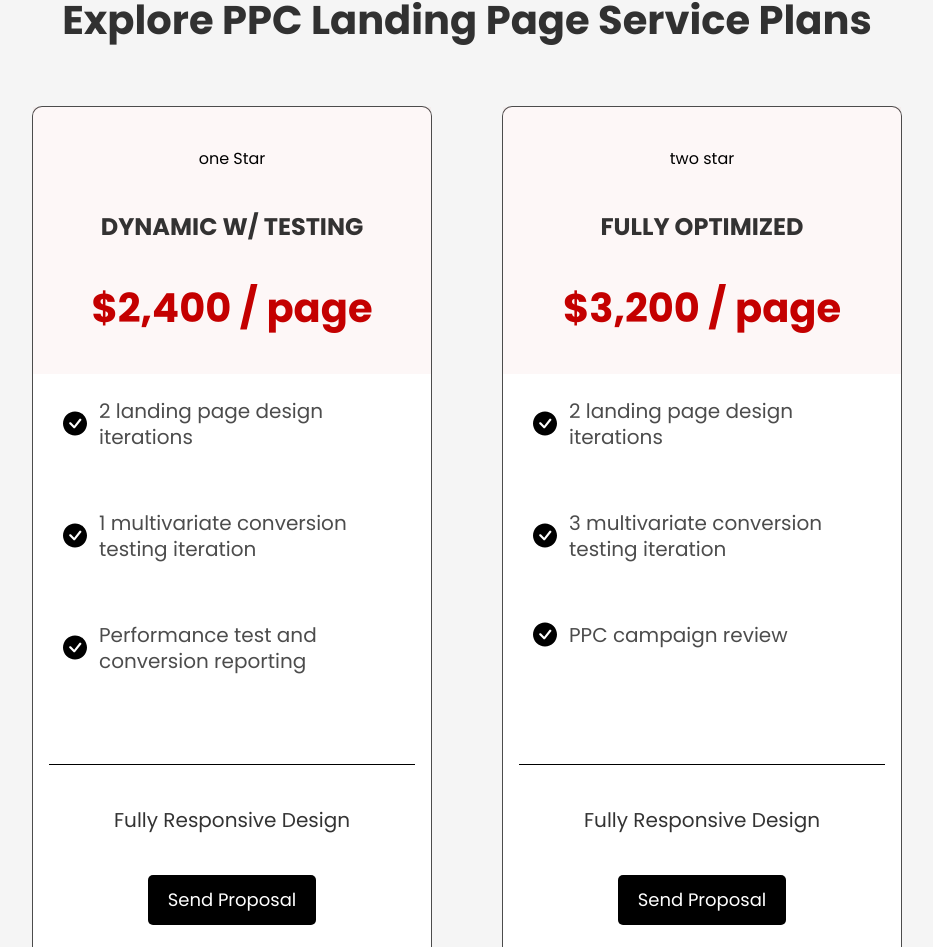
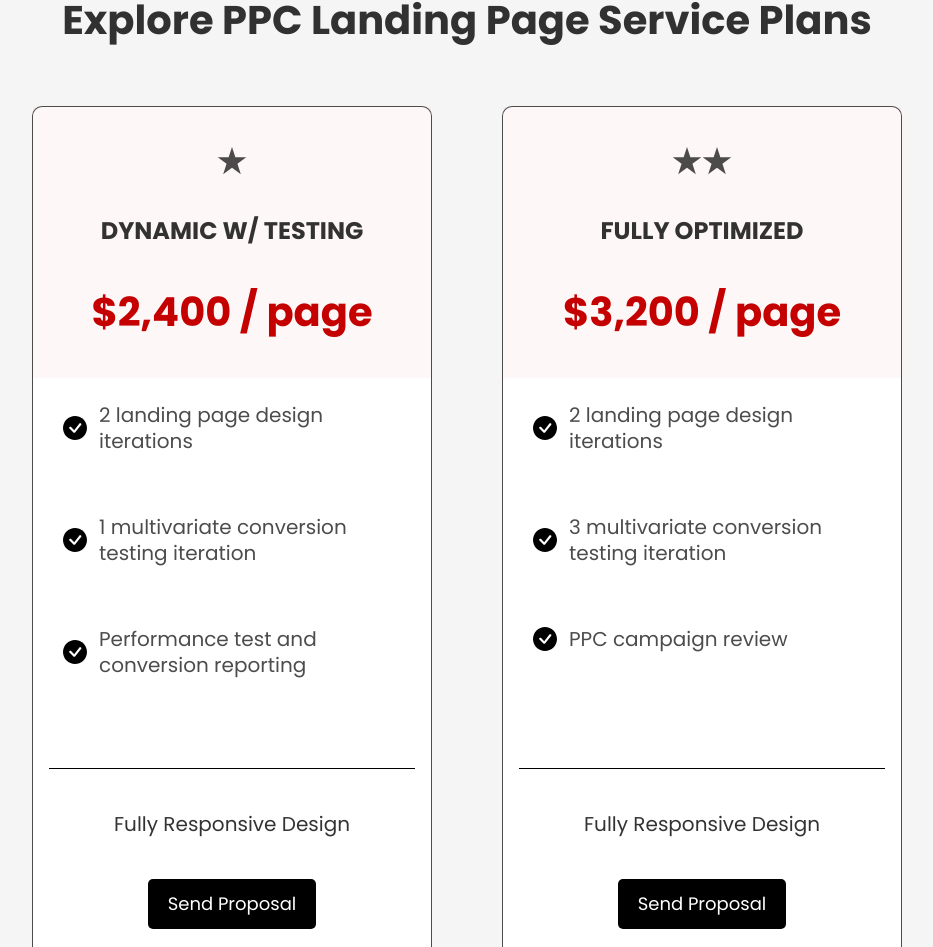
Before and after one commit to Musclednazmul123/muscled-landing-pages, a Next.js app: page /views/social-media-services in a window 1280 px wide. Shown: the part 1071-2018 px from the top of the page, without its empty margins (173-1106 px from the left). Built offline with nearby package versions, Linux system fonts and the light colour scheme.

Commit message:
added star in the card, remove redundent svg component

```diff
--- a/components/Fawwaz/Card/PricingCard.tsx
+++ b/components/Fawwaz/Card/PricingCard.tsx
@@ -2,19 +2,22 @@ import React, { FC } from 'react';
 import { PricingCardProps } from '../component.type';
 import Button from '../Button';
 
-import CheckMark from '../../assets/svg/CheckMark';
+import Check from '../../assets/svg/Check';
+import Star from '../../assets/svg/Star';
 
 const PricingCard: FC<PricingCardProps> = ({ title, rate, type, content }) => {
     return (
         <>
             <div className='pricing-card'>
                 <div className="card-header flex flex-col justify-between items-center">
+                    <div className="flex">
                     {type == 'basic' ? (
-                        <p>one Star</p>
+                        <Star />
                     ) : type == 'premium' ? (
-                        <p>two star</p>
-                    ) : <p>three star</p>
+                        <><Star /> <Star /></>
+                    ) : <><Star /> <Star /> <Star /></>
                     }
+                    </div>
                     <p className='card-title'>{title}</p>
                     <p className='card-rate'>{rate}</p>
 
@@ -22,7 +25,7 @@ const PricingCard: FC<PricingCardProps> = ({ title, rate, type, content }) => {
                 <div className="card-content">
                     {content?.map((item, key) => (
                         <div className='flex gap-3 items-center justify-center content-item-wrapper' key={key}>
-                            <CheckMark />
+                            <Check />
                             <p className='content-item'>{item}</p>
                         </div>
                     ) )
--- /dev/null
+++ b/components/Fawwaz/Sections/Conversion.tsx
@@ -0,0 +1,11 @@
+import React from 'react';
+
+const Conversion = () => {
+    return (
+        <div>
+
+        </div>
+    );
+};
+
+export default Conversion;
--- a/components/assets/svg/CheckMark.tsx
+++ /dev/null
@@ -1,13 +0,0 @@
-import React, { FC } from "react";
-import { SVGProps } from "types/types";
-
-const CheckMark: FC<SVGProps> = ({className, ...props}) => {
-    return (
-        <svg width="24" height="25" viewBox="0 0 24 25" fill="none" xmlns="http://www.w3.org/2000/svg" className={className ? className : ''}>
-            <path d="M24 12.5C24 15.6826 22.7357 18.7348 20.4853 20.9853C18.2348 23.2357 15.1826 24.5 12 24.5C8.8174 24.5 5.76516 23.2357 3.51472 20.9853C1.26428 18.7348 0 15.6826 0 12.5C0 9.3174 1.26428 6.26516 3.51472 4.01472C5.76516 1.76428 8.8174 0.5 12 0.5C15.1826 0.5 18.2348 1.76428 20.4853 4.01472C22.7357 6.26516 24 9.3174 24 12.5V12.5ZM18.045 7.955C17.9379 7.84823 17.8103 7.76416 17.6699 7.70782C17.5295 7.65149 17.3792 7.62404 17.228 7.62712C17.0768 7.6302 16.9277 7.66375 16.7897 7.72575C16.6518 7.78776 16.5277 7.87695 16.425 7.988L11.2155 14.6255L8.076 11.4845C7.86274 11.2858 7.58067 11.1776 7.28922 11.1827C6.99776 11.1879 6.71969 11.3059 6.51357 11.5121C6.30745 11.7182 6.18938 11.9963 6.18424 12.2877C6.1791 12.5792 6.28728 12.8612 6.486 13.0745L10.455 17.045C10.5619 17.1517 10.6892 17.2358 10.8294 17.2923C10.9695 17.3487 11.1196 17.3764 11.2706 17.3736C11.4217 17.3708 11.5706 17.3376 11.7085 17.276C11.8465 17.2144 11.9706 17.1256 12.0735 17.015L18.0615 9.53C18.2656 9.31775 18.3784 9.03391 18.3756 8.73944C18.3728 8.44496 18.2546 8.16333 18.0465 7.955H18.045Z" fill="black"/>
-        </svg>
-
-    );
-};
-
-export default CheckMark;
--- a/pages/views/landing-page-design-services.tsx
+++ b/pages/views/landing-page-design-services.tsx
@@ -19,6 +19,7 @@ import PricingPlan from '../../components/Fawwaz/Sections/PricingPlan';
             />
             <OurPartners />
             <PricingPlan />
+            {/* <Conversion /> */}
         </>
     )
 }
```
